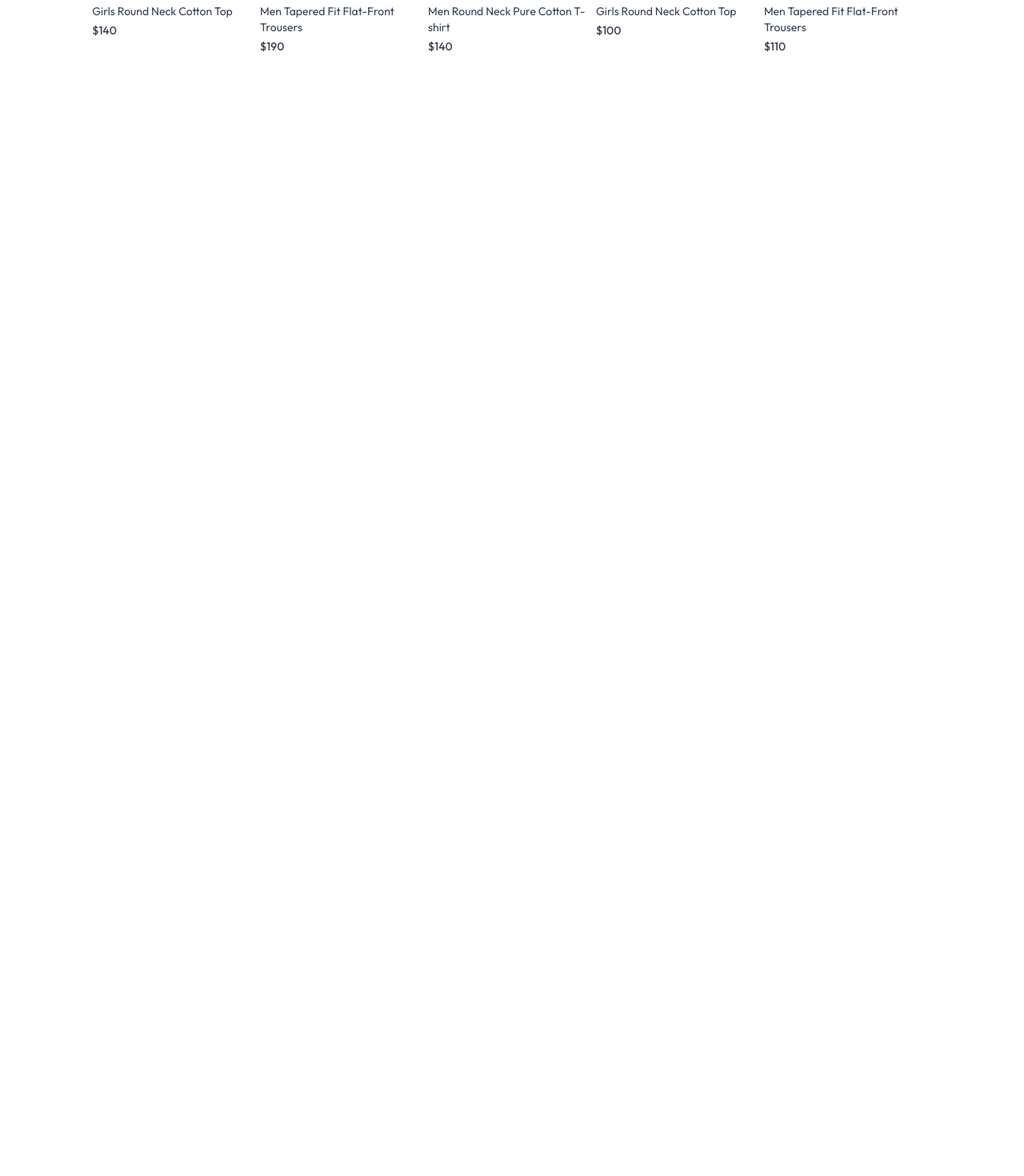
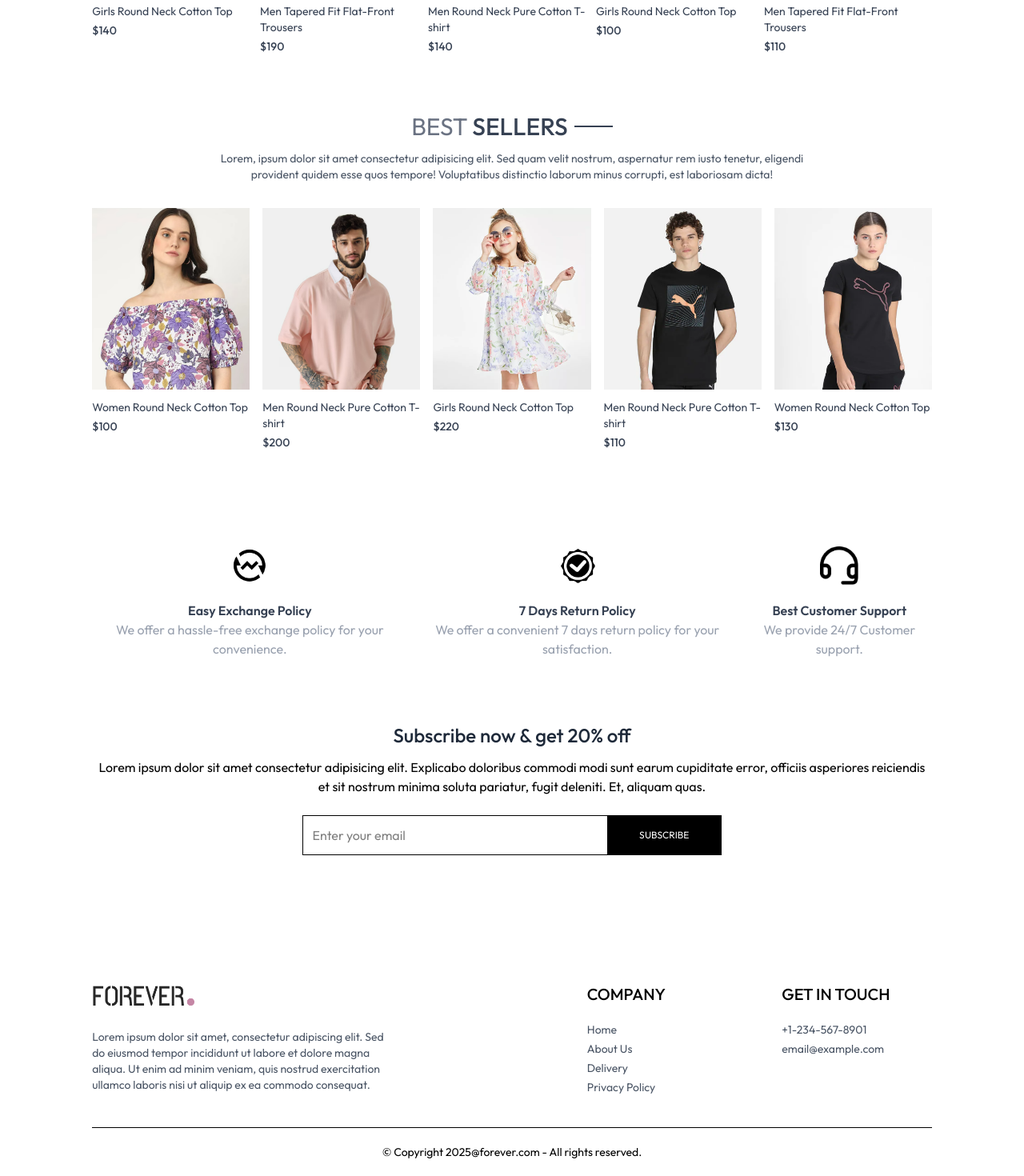
Before and after one commit to Istinger/ecommerce-React, a React (Vite) app in the folder frontend/: page / in a window 1280 px wide. Shown: the part 1271-2741 px from the top of the page at 80% size. Before the commit the page ends 1379 px from the top, so only its background shows below. Built offline with nearby package versions, Linux system fonts and the light colour scheme.

Commit message:
Add Footer, BestSeller, OurPolicy, and NewsletterBox components; update Home and Collection pages

```diff
--- a/frontend/src/App.jsx
+++ b/frontend/src/App.jsx
@@ -10,6 +10,7 @@ import Login from './pages/Login'
 import PlaceOrder from './pages/PlaceOrder'
 import Orders from './pages/Orders'
 import Navbar from './components/Navbar'
+import Footer from './components/Footer'
 
 const App = () => {
   return (
@@ -26,6 +27,7 @@ const App = () => {
         <Route path='/place-order' element={<PlaceOrder />} />
         <Route path='/orders' element={<Orders />} />
       </Routes>
+      <Footer/>
     </div>
   )
 }
--- /dev/null
+++ b/frontend/src/components/BestSeller.jsx
@@ -0,0 +1,36 @@
+import React, { useContext, useEffect, useState } from 'react'
+import { ShopContext } from '../context/ShopContext'
+import Title from './Title';
+import ProductItem from './ProductItem';
+
+const BestSeller = () => {
+    //All products data using context API
+    const {products}= useContext(ShopContext);
+    const [bestSeller,setBestSeller] = useState([]);
+
+    useEffect(()=>{
+        const bestProduct = products.filter((item)=>(item.bestseller));
+        setBestSeller(bestProduct.slice(0,5));
+    },[])
+  return (
+    <div className='my-10'>
+        <div className='text-center text-3xl py-8'>
+            <Title text1={'BEST'} text2={'SELLERS'}/>
+            <p className='w-3/4 m-auto text-xs sm:text-sm mdLtext-base text-gray-600'>
+            Lorem, ipsum dolor sit amet consectetur adipisicing elit. Sed quam velit nostrum, aspernatur rem iusto tenetur, eligendi provident quidem esse quos tempore! Voluptatibus distinctio laborum minus corrupti, est laboriosam dicta!
+            </p>
+        </div>
+        {/* Best Seller Products */}
+        <div className='grid grid-cols-2 sm:grid-cols-3 md:grid-cols-4 lg:grid-cols-5 gap-4 gap-y-6'>
+                    {
+            bestSeller.map((item,index)=>(
+                <ProductItem key={index} id={item._id} name={item.name} image={item.image} price={item.price}/>
+            ))
+        }
+        </div>
+
+    </div>
+  )
+}
+
+export default BestSeller
--- /dev/null
+++ b/frontend/src/components/Footer.jsx
@@ -0,0 +1,41 @@
+import React from 'react'
+import { assets } from '../assets/assets'
+
+const Footer = () => {
+  return (
+    <div>
+        <div className='flex flex-col sm:grid grid-cols-[3fr_1fr_1fr] gap-14 my-10 mt-40 text-sm'>
+            <div>
+                <img src={assets.logo} className='mb-5 w-32' alt="Logo" />
+                <p className='w-full md:w-2/3 text-gray-600'>
+                Lorem ipsum dolor sit amet, consectetur adipiscing elit. Sed do eiusmod tempor incididunt ut labore et dolore magna aliqua. Ut enim ad minim veniam, quis nostrud exercitation ullamco laboris nisi ut aliquip ex ea commodo consequat.
+                </p>
+            </div>
+
+            <div>
+                <p className='text-xl font-medium mb-5'>COMPANY</p>
+                <ul className='flex flex-col gap-1 text-gray-600'>
+                    <li>Home</li>
+                    <li>About Us</li>
+                    <li>Delivery</li>
+                    <li>Privacy Policy</li>
+                </ul>
+            </div>
+                <div>
+                    <p className='text-xl font-medium mb-5'>GET IN TOUCH</p>
+                    <ul className='flex flex-col gap-1 text-gray-600'>
+                        <li>+1-234-567-8901</li>
+                        <li>email@example.com</li>
+                    </ul>
+                </div>
+        </div>
+
+        <div >
+            <hr />
+            <p className='py-5 text-sm text-center'>© Copyright 2025@forever.com - All rights reserved.</p>
+        </div>
+    </div>
+  )
+}
+
+export default Footer
--- a/frontend/src/components/LatestCollection.jsx
+++ b/frontend/src/components/LatestCollection.jsx
@@ -26,7 +26,7 @@ const LatestCollection = () => {
         <div className='grid grid-cols-2 sm:grid-cols-3 md:grid-cols-4 lg:grid-cols-5 gay-y-6'>
             {
                 latestProducts.map((item,index)=>(
-                    <ProductItem key={index} id={item.id} image={item.image} name={item.name} price={item.price}/>
+                    <ProductItem key={index} id={item._id} image={item.image} name={item.name} price={item.price}/>
                 ))
             }
         </div>
--- a/frontend/src/components/Navbar.jsx
+++ b/frontend/src/components/Navbar.jsx
@@ -1,4 +1,4 @@
-import React, { use, useState } from "react";
+import React, { useState } from "react";
 import { assets } from "../assets/assets";
 import { Link, NavLink } from "react-router-dom";
 function Navbar() {
@@ -6,7 +6,9 @@ function Navbar() {
 
   return (
     <div className="flex items-center justify-between py-5 font-medium">
-      <img src={assets.logo} className="w-36" alt="Logo" />
+
+      <Link to="/"><img src={assets.logo} className="w-36" alt="Logo" /></Link>
+
       <ul className="hidden sm:flex gap-5 text-sm text-gray-700  ">
         <NavLink to="/" className="flex flex-col items-center gap-1">
           <p>HOME</p>
--- /dev/null
+++ b/frontend/src/components/NewsletterBox.jsx
@@ -0,0 +1,23 @@
+import React from 'react'
+
+const NewsletterBox = () => {
+
+    const onSubmitHandler = (event)=>{
+            event.preventDefault();//to prevent reloading the page
+    }
+
+  return (
+    <div className='text-center'>
+        <p className='text-2xl font-medium text-gray-800'>Subscribe now & get 20% off</p>
+        <p className='text-gray-4 mt-3'>
+            Lorem ipsum dolor sit amet consectetur adipisicing elit. Explicabo doloribus commodi modi sunt earum cupiditate error, officiis asperiores reiciendis et sit nostrum minima soluta pariatur, fugit deleniti. Et, aliquam quas.
+        </p>
+        <form onSubmit={onSubmitHandler} className='w-full sm:w-1/2 flex items-center gap-3 mx-auto my-6 border pl-3'>
+            <input className='w-full sm:flex-1 outline-none' type="email" placeholder='Enter your email' required/>
+            <button type='submit' className='bg-black text-white text-xs px-10 py-4'>SUBSCRIBE</button>
+        </form>
+    </div>
+  )
+}
+
+export default NewsletterBox
--- /dev/null
+++ b/frontend/src/components/OurPolicy.jsx
@@ -0,0 +1,28 @@
+import React from 'react'
+import { assets } from '../assets/assets'
+
+const OurPolicy = () => {
+  return (
+    <div className='flex flex-col sm:flex-row justify-around gap-12 sm:gap-2 text-center py-20 text-xs sm:text-sm md:text-base text-gray-700 '>
+    <div>
+        <img src={assets.exchange_icon} className='w-12 m-auto mb-5' alt="" />
+        <p className='font-semibold'>Easy Exchange Policy</p>
+        <p className='text-gray-400'>We offer a hassle-free exchange policy for your convenience.</p>
+    </div>
+
+    <div>
+        <img src={assets.quality_icon} className='w-12 m-auto mb-5' alt="" />
+        <p className='font-semibold'>7 Days Return Policy</p>
+        <p className='text-gray-400'>We offer a convenient 7 days return policy for your satisfaction.</p>
+    </div>
+        <div>
+        <img src={assets.support_img} className='w-12 m-auto mb-5' alt="" />
+        <p className='font-semibold'>Best Customer Support</p>
+        <p className='text-gray-400'>We provide 24/7 Customer support.</p>
+    </div>
+
+    </div>
+  )
+}
+
+export default OurPolicy
--- a/frontend/src/index.css
+++ b/frontend/src/index.css
@@ -13,3 +13,10 @@ a.active hr {
   font-weight: 400;
   font-style: normal;
 }
+
+@media (max-width: 640px) {
+  a.active{
+    background-color: black;
+    color: white;
+  }
+}
--- a/frontend/src/pages/Collection.jsx
+++ b/frontend/src/pages/Collection.jsx
@@ -1,8 +1,81 @@
-import React from 'react'
+import React, { useContext, useEffect, useState } from 'react'
+import { ShopContext } from '../context/ShopContext'
+import { assets } from '../assets/assets';
+import Title from '../components/Title';
+import ProductItem from '../components/ProductItem';
 
 const Collection = () => {
+
+  const{products} = useContext(ShopContext);
+  const[showFilter,setShowFilter]= useState(false);//invisible for phone screens
+  const[filterProducts,setFilterProducts]=useState([]);
+  useEffect(()=>{
+    setFilterProducts(products);
+  }
+  ,[])//whenever this component get loaded, this funciton will run
+
+
   return (
-    <div>Collection</div>
+    <div className='flex flex-col sm:flex-row gap-1 sm:gap-10 pt-10 border-t '>
+    {/* Filter options  */}
+     <div className='min-w-60'>
+        <p onClick={()=>setShowFilter(!showFilter)} className='my-2 text-xl flex items-center cursor-pointer gap-2'>FILTERS
+          <img className={`h-3 sm:hidden ${showFilter ? 'rotate-90' : ''} `} src={assets.dropdown_icon} alt="" />
+        </p>
+        {/* Category Filter dinamic*/}
+        <div className={`border border-gray-300 pl-5 py-3 mt-6 ${showFilter ? '' : 'hidden'} sm:block`}>
+          <p className='mb-3 text-sm font-medium'>CATEGORIES</p>
+          <div className='flex flex-col gap-2 text-sm font-light text-gray-700'></div>
+            <p className='flex gap-2'>
+              <input className='w-3' type="checkbox" value={'Men'}/>Men
+            </p>
+            <p className='flex gap-2'>
+              <input className='w-3' type="checkbox" value={'Women'}/>Women
+            </p>
+            <p className='flex gap-2'>
+              <input className='w-3' type="checkbox" value={'Kids'}/>Kids
+            </p>
+        </div>
+        {/* Subcategory Filter dinamic */}
+                <div className={`border border-gray-300 pl-5 py-3 my-5 ${showFilter ? '' : 'hidden'} sm:block`}>
+          <p className='mb-3 text-sm font-medium'>TYPE</p>
+          <div className='flex flex-col gap-2 text-sm font-light text-gray-700'></div>
+            <p className='flex gap-2'>
+              <input className='w-3' type="checkbox" value={'Topwear'}/>Topwear
+            </p>
+            <p className='flex gap-2'>
+              <input className='w-3' type="checkbox" value={'Bottomwear'}/>Bottomwear
+            </p>
+            <p className='flex gap-2'>
+              <input className='w-3' type="checkbox" value={'Winterwear'}/>Winterwear
+            </p>
+        </div>
+     </div>
+
+      {/* Products Display on rightSide */}
+        <div className='flex-1'>
+
+          <div className='flex justify-between text-base sm:text-2xl mb-4'>
+            <Title text1={'ALL'} text2={'COLLECTIONS'}/>
+            {/* Product Sort */}
+            <select className='border-2 border-gray-300 text-sm px-2' >
+              <option value="relevant">Sort by: Relevant</option>
+              <option value="low-high">Sort by: Low to High</option>
+              <option value="high=low">Sort by: High to Low</option>
+            </select>
+
+          </div>
+
+          {/* Map Products */}
+            <div className='grid grid-cols-2 md:grid-cols-3 lg:grid-cols-4 gap-4 gap-y-6'>
+              {
+                filterProducts.map((item,index)=>(
+                  <ProductItem key={index} name={item.name} id={item._id} price={item.price} image={item.image} />
+                ))
+              }
+            </div>
+        </div>
+    </div>
   )
 }
 
--- a/frontend/src/pages/Home.jsx
+++ b/frontend/src/pages/Home.jsx
@@ -1,12 +1,18 @@
 import React from 'react'
 import Hero from '../components/Hero'
 import LatestCollection from '../components/LatestCollection'
+import BestSeller from '../components/BestSeller'
+import OurPolicy from '../components/OurPolicy'
+import NewsletterBox from '../components/NewsletterBox'
 
 const Home = () => {
   return (
     <div>
       <Hero/>
       <LatestCollection/>
+      <BestSeller/>
+      <OurPolicy/>
+      <NewsletterBox/>
     </div>
   )
 }
```
